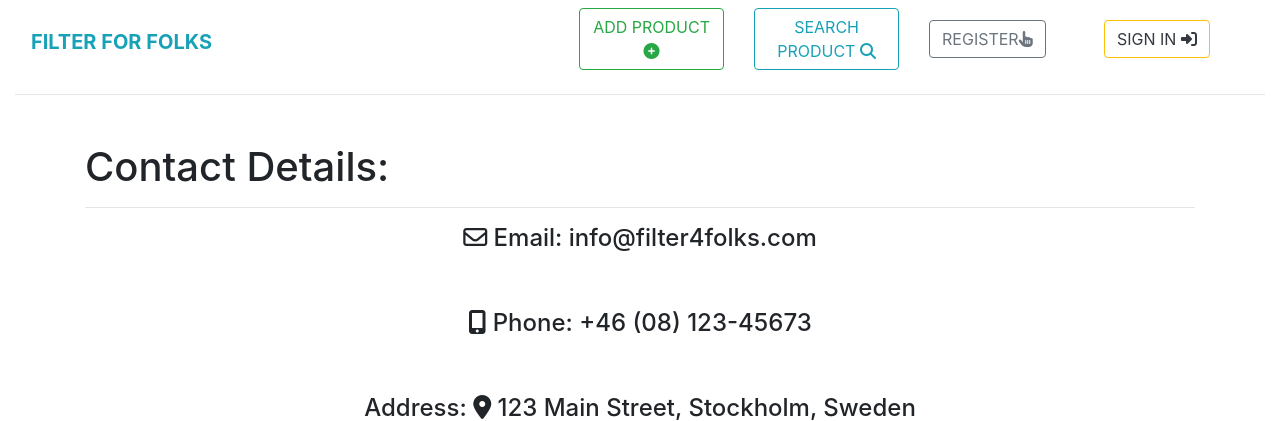
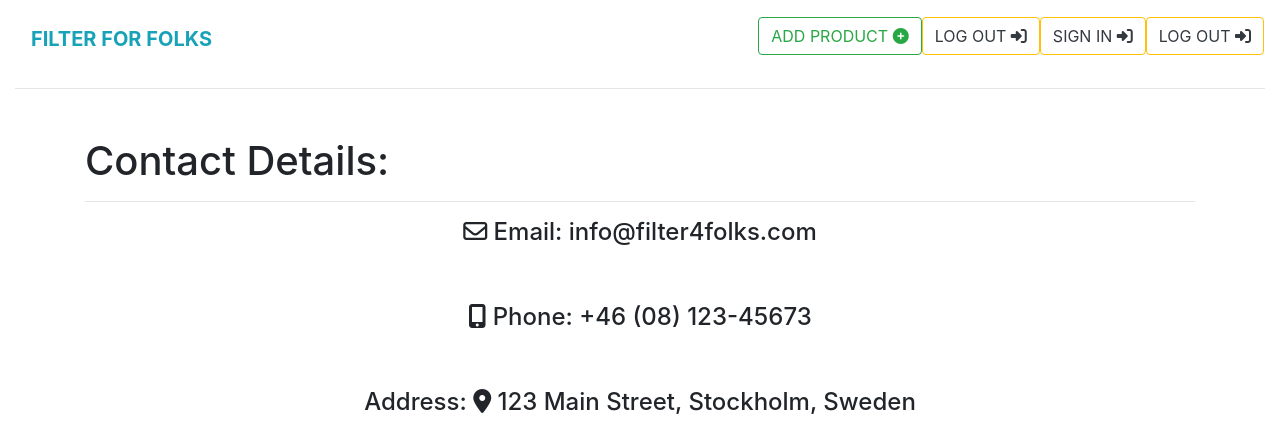
Before and after one commit to GustavFluur/filterfolk, a Django app: page /contact/ in a window 1280 px wide. Shown: the top 421 px of the page. Run offline with Django 3.2, Linux system fonts and the light colour scheme; a user stored in the database is signed in; some libraries are stand-ins or nearby versions.

Commit message:
Added changes in settings and the nav element of the old base.html file

```diff
--- a/core/templates/core/base.html
+++ b/core/templates/core/base.html
@@ -20,19 +20,28 @@
                 </button>
                 <hr>
                 <div class="row align-items-center">
+                    <ul class="navbar-nav mr-auto">
+
                     {% if request.user.is_superuser == True %}
-                        <div class="col-6 col-sm-3"><a href="{% url 'product:add_new_product' %}" class="btn btn-outline-success text-uppercase">Add Product <i class="fas fa-plus-circle"></i></a></div>
-                    {% endif %}
-                        <div class="col-6 col-sm-3"><a href="{% url 'product:search' %}" class="btn btn-outline-info text-uppercase">Search Product <i class="fas fa-search"></i></a></div>
-                    {% if request.user == False %}
-                        <div class="col-6 col-sm-3"><a href="{% url 'core:register' %}" class="btn btn-outline-secondary text-uppercase">Register<i class="fas fa-hand-pointer"></i></a></div>
-                        <br>
-                    {% else %}
-                        <div class="col-6 col-sm-3"><a href="{% url 'account_signup' %}" class="btn btn-outline-secondary text-uppercase">Register<i class="fas fa-hand-pointer"></i></a></div>
-                        <br>
-                        <div class="col-6 col-sm-3"><a href="{% url 'account_login' %}" class="btn btn-outline-warning text-dark text-uppercase">Sign In <i class="fas fa-sign-in-alt"></i></a></div>
+                        <li class="navbar-item"><a href="{% url 'product:add_new_product' %}" class="btn btn-outline-success text-uppercase">Add Product <i class="fas fa-plus-circle"></i></a></li>
+                        <li class="navbar-item"><a href="{% url 'account_logout' %}" class="btn btn-outline-warning text-dark text-uppercase">Log Out <i class="fas fa-sign-in-alt"></i></a></li>
                     {% endif %}
 
+
+                    {% if request.user.is_authenticated %}
+
+
+                        <li class="navbar-item"><a href="{% url 'account_login' %}" class="btn btn-outline-warning text-dark text-uppercase">Sign In <i class="fas fa-sign-in-alt"></i></a></li>
+                        <li class="navbar-item"><a href="{% url 'account_logout' %}" class="btn btn-outline-warning text-dark text-uppercase">Log Out <i class="fas fa-sign-in-alt"></i></a></li>
+                    {% else %}
+                        <li class="navbar-item"><a href="{% url 'product:search' %}" class="btn btn-outline-info text-uppercase">Search Product <i class="fas fa-search"></i></a></li>
+                        <br>
+
+                        <li class="navbar-item"><a href="{% url 'account_signup' %}" class="btn btn-outline-secondary text-uppercase">Register<i class="fas fa-hand-pointer"></i></a></li>
+
+
+                    {% endif %}
+                    </ul>
                 </div>
 
         </nav>
--- a/filter_folk/settings.py
+++ b/filter_folk/settings.py
@@ -28,7 +28,7 @@ DEBUG = True
 
 ALLOWED_HOSTS = ['8000-gustavfluur-filterfolk-otngy4h7wg2.ws-eu111.gitpod.io']
 
-LOGIN_URL = '/accounts/login'
+LOGIN_URL = '/'
 LOGIN_REDIRECT_URL = '/'
 LOGOUT_REDIRECT_URL = '/'
 
```
Also changed, not shown: db.sqlite3.
